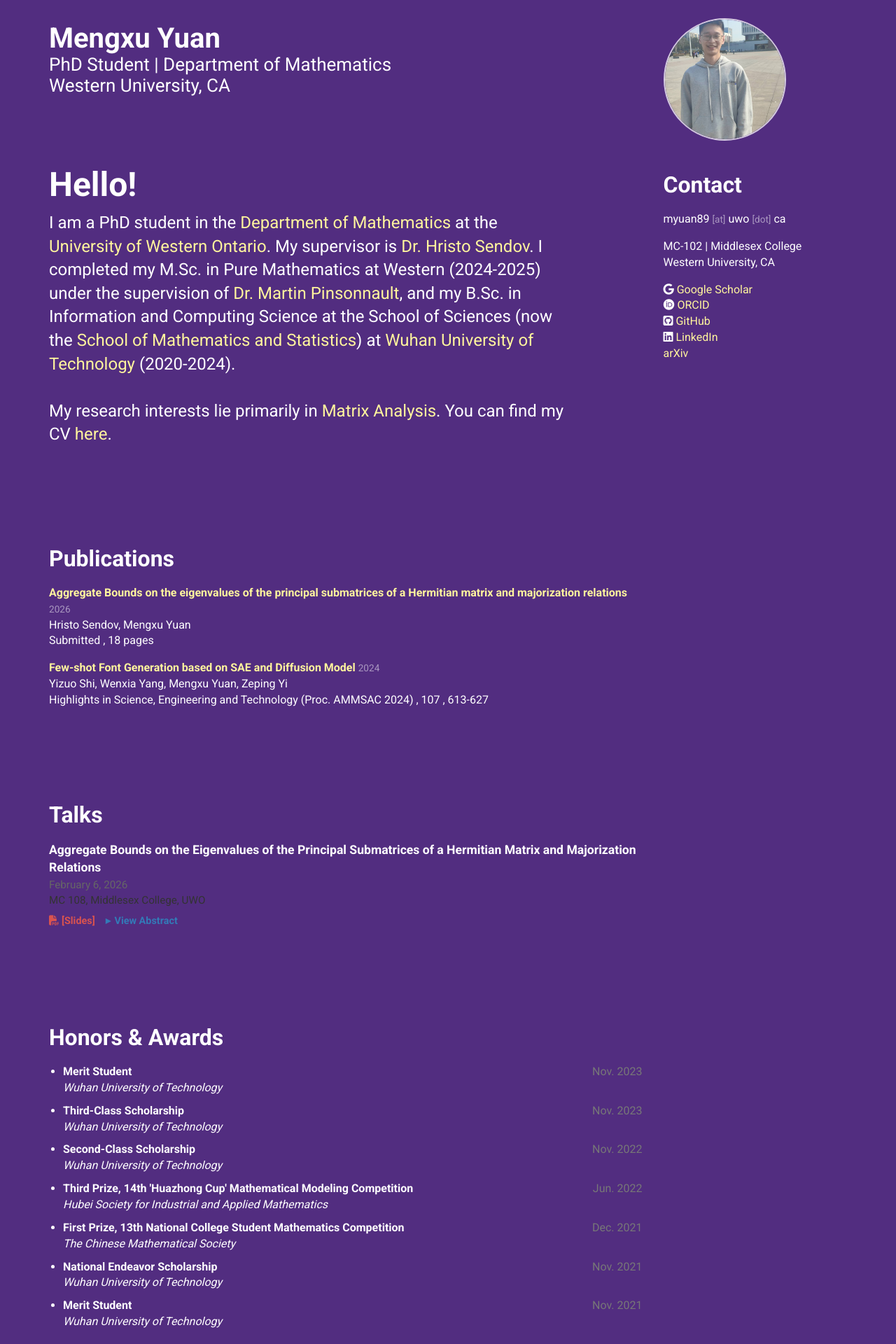
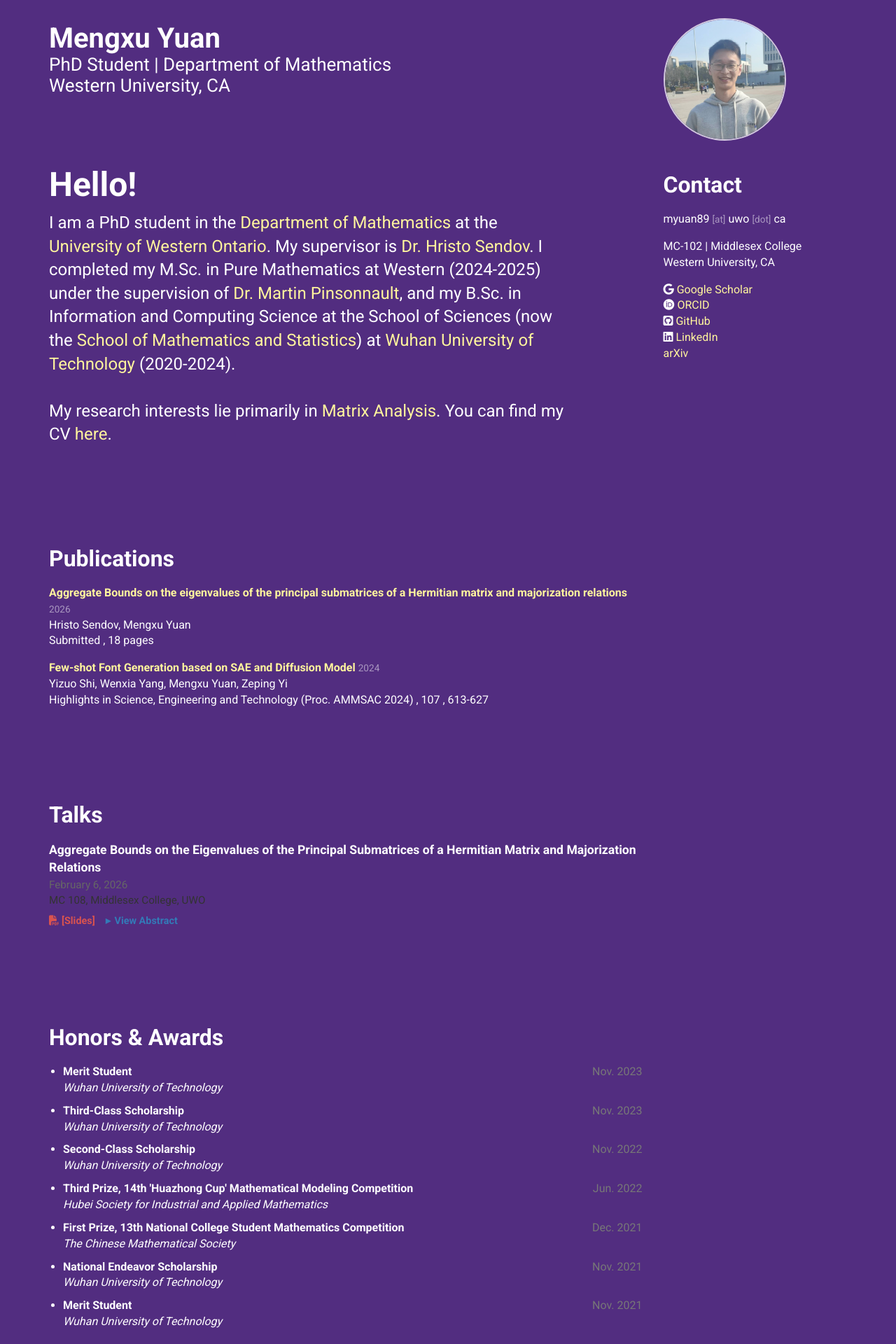
Before and after one commit to Mengxu3/mengxu3.github.io, a Jekyll site: the page built from index.html, in a window 1280 px wide. Shown: the top 1920 px of the page at 70% size. Built offline with Jekyll 4.4.1, drawn with Linux system fonts in a browser that asks for light colours; nearby versions of some CDN libraries.

Commit message:
Modify personal.yml with new picture and icon
Updated picture path and changed arXiv icon.

```diff
--- a/_data/personal.yml
+++ b/_data/personal.yml
@@ -1,6 +1,6 @@
 name: Mengxu Yuan
 label: PhD Student | Department of Mathematics
-picture: /assets/123.jpg
+picture: /assets/1234.jpg
 email: myuan89@uwo.ca
 phone:
 department: MC-102 | Middlesex College
@@ -23,8 +23,7 @@
   - network: arXiv
     username: yuan_m_1
     url: https://arxiv.org/a/yuan_m_1.html
-    icon_pack: ai     # ai 代表 Academicons 学术图标库
-    icon: arxiv       # 指定调用 arxiv 图标
+    icon: file-pdf-o
 
   # - network: Twitter
   #   username:
```
